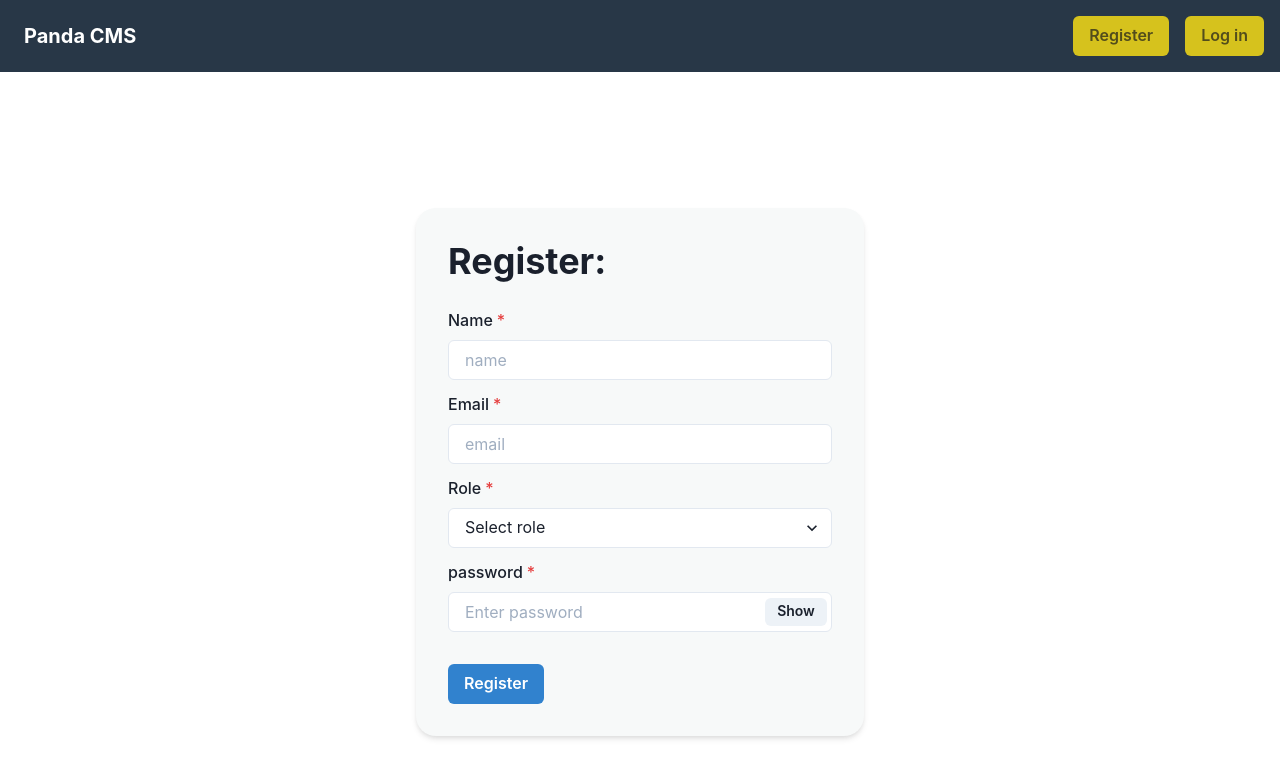
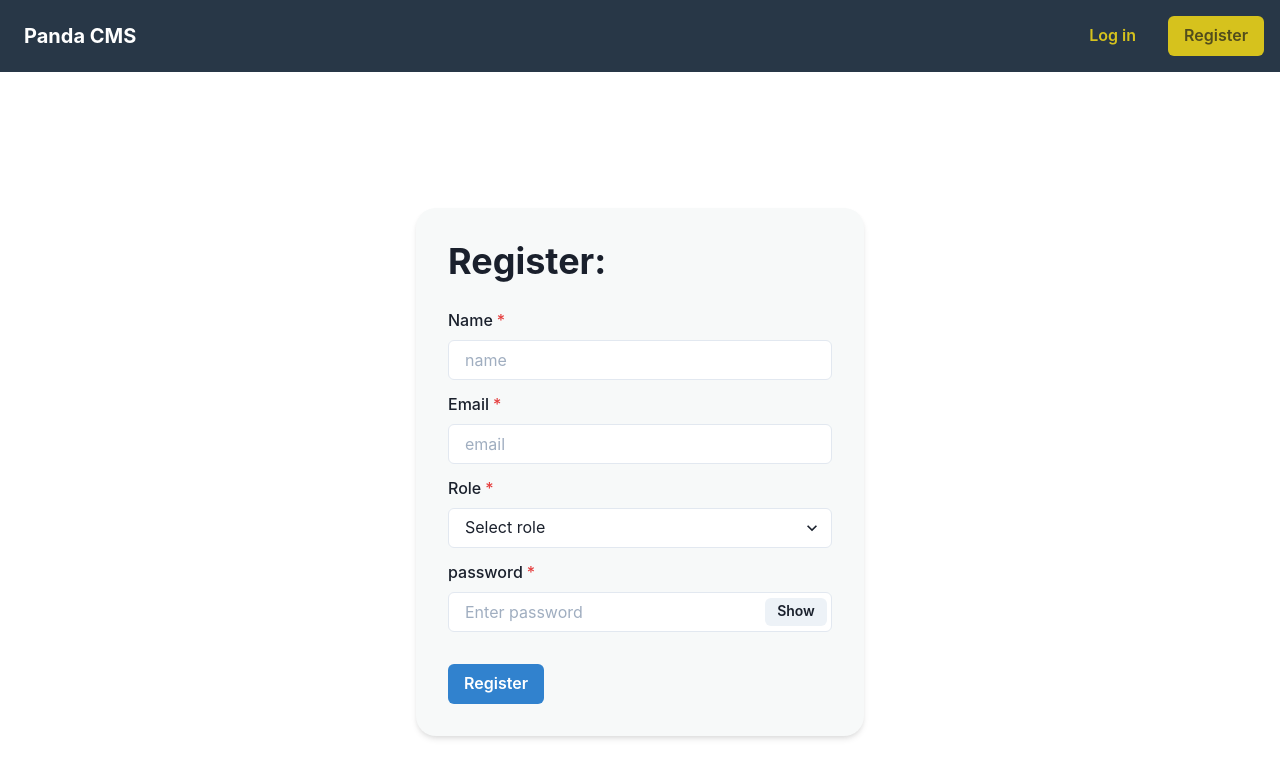
Before and after one commit to buudi/panda4, a Next.js app: page /register in a window 1280 px wide. Shown: the top 778 px of the page. Built offline with nearby package versions, Linux system fonts and the light colour scheme.

Commit message:
Connected the application with an example Api

```diff
--- a/src/components/Nav.js
+++ b/src/components/Nav.js
@@ -19,15 +19,20 @@ const Nav = () => {
         </Box>
         <Spacer />
         <Box>
-          <Link href="/register">
-            <Button bg="#D6C21D" color={colors.btnBg} mr="4">
-              Register
+          <Link href="/login">
+            <Button
+              color="#D6C21D"
+              border={0}
+              _hover={{ background: "#D6C21D", color: colors.btnBg }}
+              mr={4}
+              variant="outline"
+            >
+              Log in
             </Button>
           </Link>
-
-          <Link href="/login">
+          <Link href="/register">
             <Button bg="#D6C21D" color={colors.btnBg}>
-              Log in
+              Register
             </Button>
           </Link>
         </Box>
```
Also changed, not shown: src/pages/index.js (+27 -1 lines), public/panda.svg (added), 1 other file (tests, documents, lock files or other folders).
